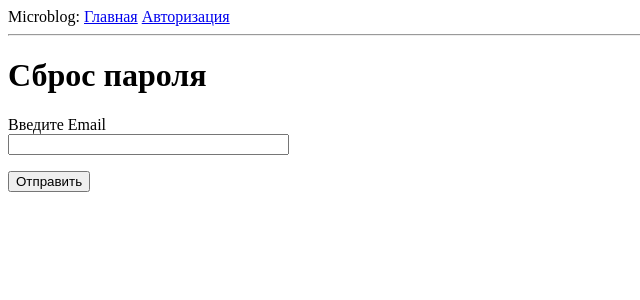
After one commit to Ramza-i/microblog, a Flask app: page /reset_password_request in a window 1280 px wide. The commit adds this page. Shown: the top 300 px of the page, without its empty margins (0-640 px from the left). Run offline with Flask 3, Linux system fonts and the light colour scheme; some libraries are stand-ins or nearby versions.

Commit message:
new:reset password

```diff
--- a/app/__init__.py
+++ b/app/__init__.py
@@ -5,18 +5,22 @@ from flask_sqlalchemy import SQLAlchemy
 from flask_migrate import Migrate
 
 from flask_login import LoginManager
+
 import logging
 import os                                                       #Для логера
 from logging.handlers import SMTPHandler, RotatingFileHandler
 
+from flask_mail import Mail
+
 
 app = Flask(__name__)
-app.config.from_object(Config)
+app.config.from_object(Config)                      #Следить чтобы зависимые были ниже
 db = SQLAlchemy(app)
 migrate = Migrate(app,db)
 login = LoginManager(app)
 login.login_view = 'login'
 login.login_message = 'keep out'
+mail = Mail(app)
 
 if not app.debug:
     if app.config['MAIL_SERVER']:
--- a/app/forms.py
+++ b/app/forms.py
@@ -56,3 +56,7 @@ class EditProfileForm(FlaskForm):
 class PostForm(FlaskForm):
     post = TextAreaField('Скажите что-то', validators=[DataRequired(), Length(min=1, max=140)])
     submit = SubmitField('Отправить')
+
+class ResetPasswordRequestForm(FlaskForm):
+    email = StringField('Введите Email', validators=[DataRequired(), Email()])
+    submit = SubmitField('Отправить')
--- a/app/routes.py
+++ b/app/routes.py
@@ -1,12 +1,13 @@
 from app import app, db
 from flask import render_template, flash, redirect, url_for, request
-from app.forms import LoginForm, RegistrationForm, EditProfileForm, PostForm
+from app.forms import LoginForm, RegistrationForm, EditProfileForm, PostForm, ResetPasswordRequestForm
 from flask_login import current_user, login_user, logout_user, login_required
 from app.models import User, Post
 from werkzeug.urls import url_parse
 from werkzeug.utils import secure_filename
 import os.path
 from datetime import datetime
+# from app.email import send_password_reset_email
 
 
 @app.before_request
@@ -139,3 +140,16 @@ def unfollow(username):
     db.session.commit()
     flash(f'Вы отписались от {username}.')
     return redirect(url_for('user', username=username))
+
+@app.route('/reset_password_request', methods=['GET', 'POST'])
+def reset_password_request():
+    if current_user.is_authenticated:
+        return redirect(url_for('index'))
+    form = ResetPasswordRequestForm()
+    if form.validate_on_submit():
+        user = User.query.filter_by(email=form.email.data)
+        # if user:
+        #     send_password_reset_email(user)
+        flash('Проверьте почту')
+        return redirect(url_for('login'))
+    return render_template('reset_password_request.html', form=form, title='Сброс пароля')
--- a/app/templates/login.html
+++ b/app/templates/login.html
@@ -22,4 +22,5 @@
     <p> {{ form.submit() }} </p>
   </form>
   <p>Новый пользователь? <a href="{{ url_for('register') }}">Зарегистрироваться</a></p>
+  <p><a href="{{ url_for('reset_password_request') }}">Сбросить пароль</a></p>
 {% endblock %}
--- /dev/null
+++ b/app/templates/reset_password_request.html
@@ -0,0 +1,16 @@
+{% extends 'base.html' %}
+
+{% block content %}
+    <h1>Сброс пароля</h1>
+    <form action="" method="post" novalidate>
+        {{ form.hidden_tag() }}
+        <p>
+            {{ form.email.label }}<br>
+            {{ form.email(size=32) }}<br>
+            {% for error in form.email.errors %}
+            <span style="color: red;">[{{ error }}]</span>
+            {% endfor %}
+        </p>
+        <p>{{ form.submit() }}</p>
+    </form>
+{% endblock %}
--- a/config.py
+++ b/config.py
@@ -13,7 +13,7 @@ class Config():
     MAIL_USE_TLS = os.environ.get('MAIL_USE_TLS') is not None
     MAIL_USERNAME = os.environ.get('MAIL_USERNAME')
     MAIL_PASSWORD = os.environ.get('MAIL_PASSWORD')
-    ADMINS = ['bobmail@a.a']
+    ADMINS = ['admin@a.a']
     # #/mail
 
     #Изменения произошедшие в мастере
```
Also changed, not shown: app/email.py (added, +8 -0 lines).
